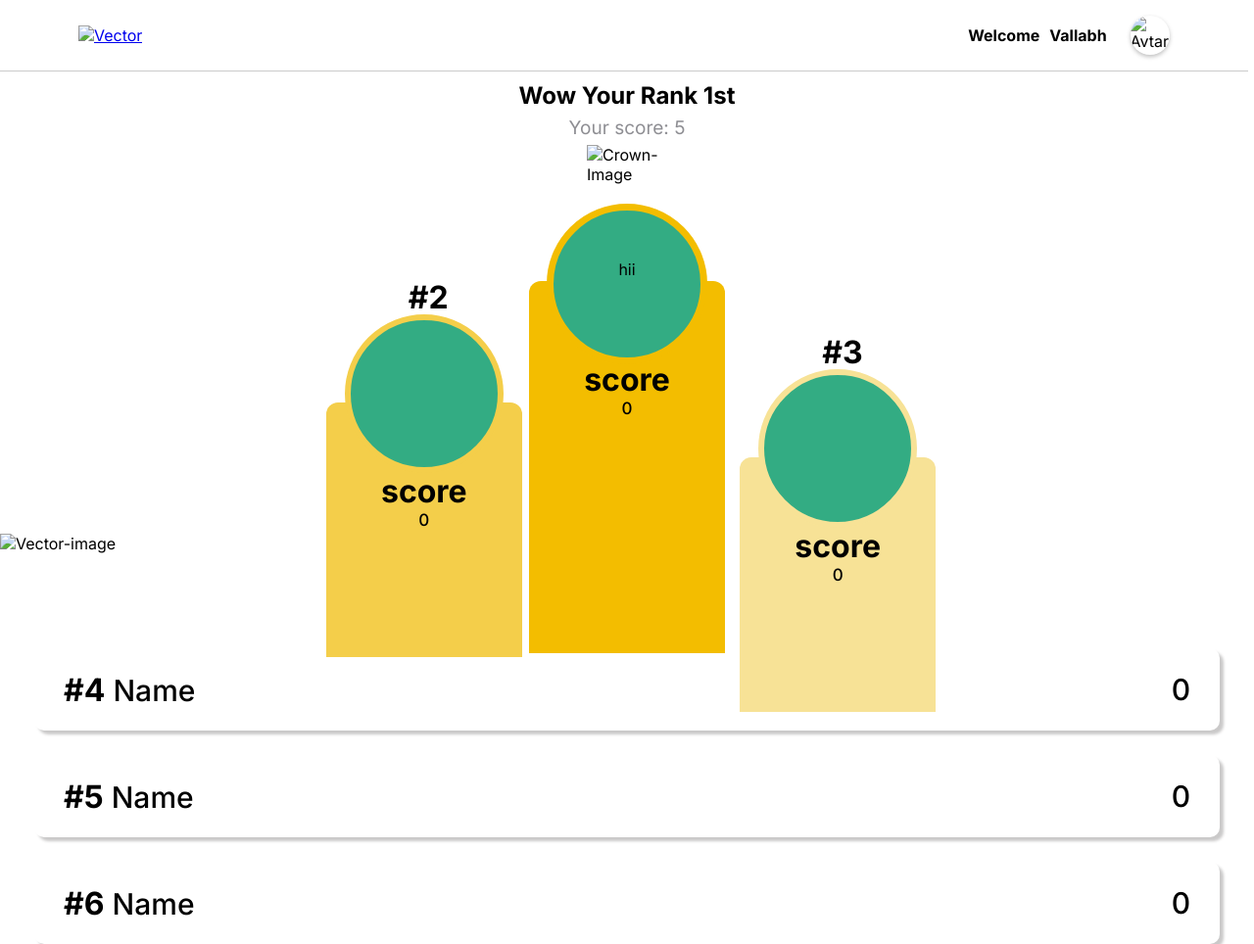
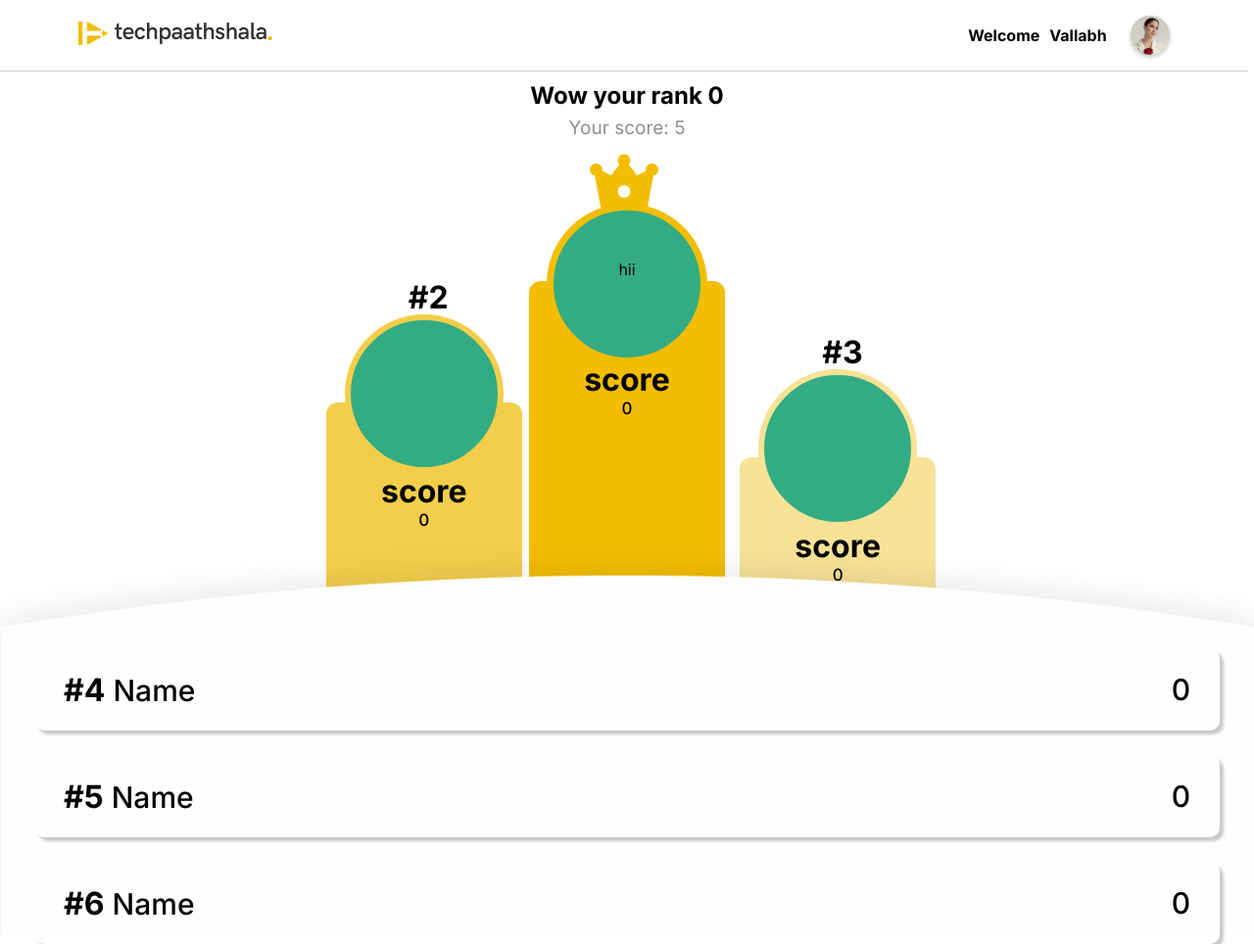
Before and after one commit to Vallab1/Quiz-Application, a plain HTML site: page User/leaderboard.html in a window 1280 px wide. Shown: the whole page at 98% size. Drawn offline with Linux system fonts and the light colour scheme; the site is published under a folder, as on GitHub Pages, so addresses that start at the root find nothing.

Commit message:
Complete

```diff
--- a/User/leaderboard.html
+++ b/User/leaderboard.html
@@ -11,13 +11,13 @@
 <body>
     <main id="main-leaderboard">
         <nav id="main-navbar">
-           <a href="startquiz.html"> <img src="/Image/Vector.png" alt="Vector" id="logo"></a>
+           <a href="startquiz.html"> <img src="../Image/Vector.png" alt="Vector" id="logo"></a>
             <div class="navbar-content">
                 <ul>
                     <li>Welcome</li>
                     <li>Vallabh</li>
                 </ul>
-                <img onclick="popUp()" src="/Image/avtar.jpg" alt="Avtar" id="user-avtar">
+                <img onclick="popUp()" src="../Image/avtar.jpg" alt="Avtar" id="user-avtar">
             </div>
         </nav>
 
@@ -30,7 +30,7 @@
             <div id="first-rank-container">
                 <div id="first-rank">
                     <div class="crown-image">
-                        <img src="/Image/crown-image.png" alt="Crown-Image">
+                        <img src="../Image/crown-image.png" alt="Crown-Image">
                     </div>
                     <div class="bg-color"></div>
                     <div class="actual-score">
@@ -74,7 +74,7 @@
             </div>
 
             <div class="radius-design">
-                <img src="/Image/vector-image.png" alt="Vector-image">
+                <img src="../Image/vector-image.png" alt="Vector-image">
                 <div class="ranking-board">
                     <div class="ranking">
                         <p class="user-name"><span>#4</span> Name</p>
@@ -99,7 +99,7 @@
         </section>
 
     </main>
-    <script src="/script.js"></script>
+    <script src="../script.js"></script>
     <script>
         window.onload = function () {
             checkUserData();
```
Also changed, not shown: User/question.html (+11 -11 lines), User/startquiz.html (+2 -2 lines).
